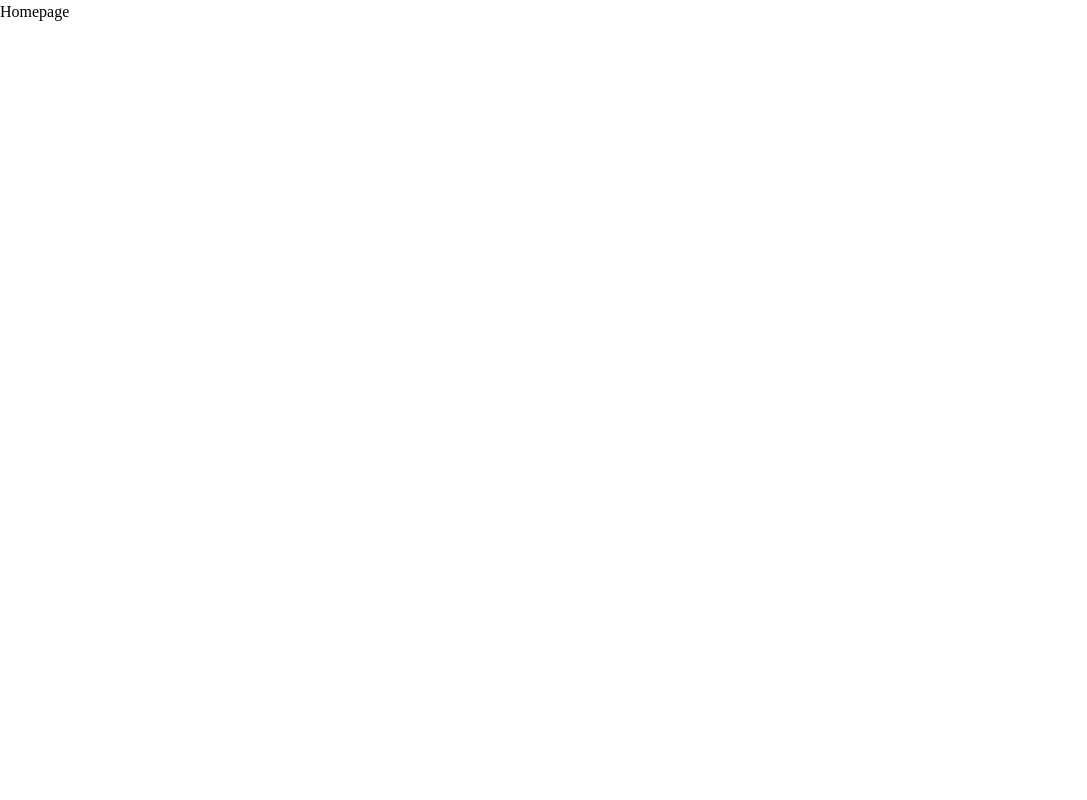
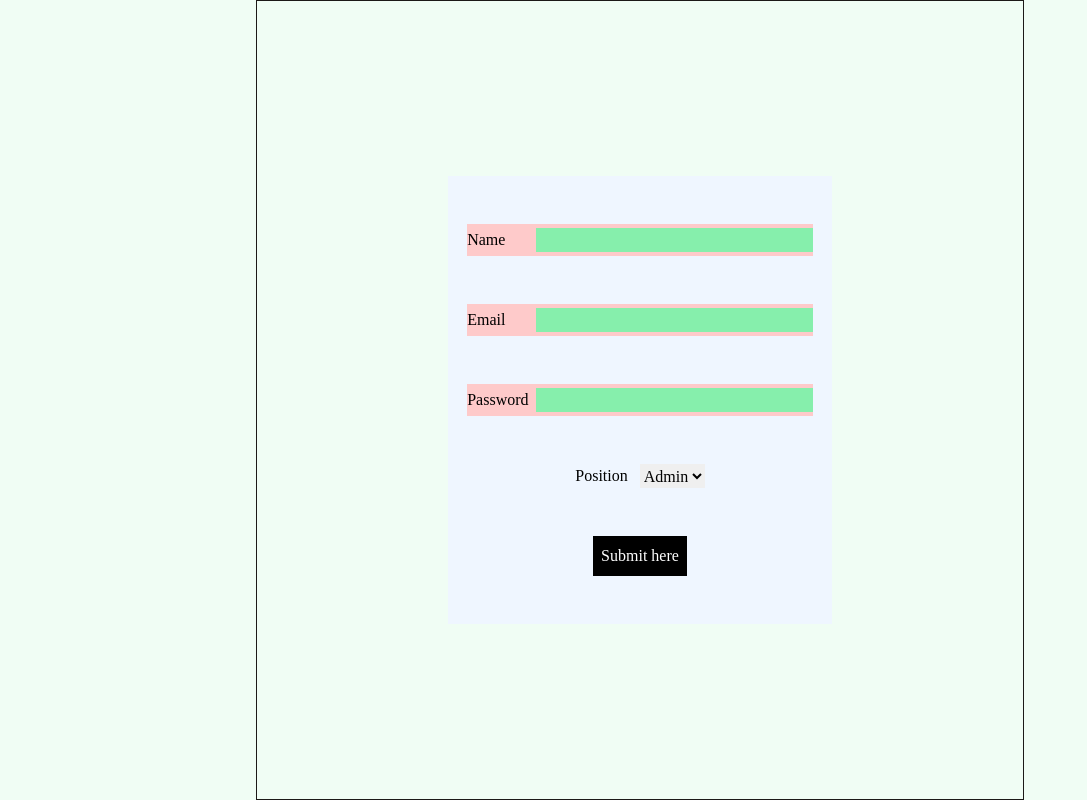
Before and after one commit to tautik/auth, a React (Vite) app: page / in a window 1280 px wide. Shown: the whole page, without its empty margins (0-1087 px from the left). Built offline with nearby package versions, Linux system fonts and the light colour scheme.

Commit message:
SignUp Form done

```diff
--- a/src/App.jsx
+++ b/src/App.jsx
@@ -1,5 +1,6 @@
 import { Outlet, RouterProvider, createBrowserRouter } from "react-router-dom";
-import { Homepage } from "./pages";
+import { SignUp } from "./pages";
+
 // import SidebarCmp from "./components/sidebar/SidebarCmp";
 // import { Navbar } from "./components/navbar";
 
@@ -18,7 +19,7 @@ const routes = createBrowserRouter([
       <>
         <div className="font-[Nunito] flex">
           {/* <SidebarCmp /> */}
-          <div className="w-full">
+          <div className="w-full h-full bg-green-50">
             {/* <Navbar /> */}
             <Outlet />
           </div>
@@ -28,7 +29,7 @@ const routes = createBrowserRouter([
     children: [
       {
         path: "/",
-        element: <Homepage />,
+        element: <SignUp />,
       },
     ],
   },
--- /dev/null
+++ b/src/components/Form/CustomInput.jsx
@@ -0,0 +1,18 @@
+import React from "react";
+import { useField } from "formik";
+
+const CustomInput = ({ label, ...props }) => {
+  const [field, meta] = useField(props);
+
+  return (
+    <div className="flex justify-between bg-red-200 w-[90%] mx-auto  py-1">
+      <label>{label}</label>
+      <input className="w-[80%] px-1 bg-green-300" {...field} {...props} />
+      {meta.touched && meta.error ? (
+        <div className="error">{meta.error}</div>
+      ) : null}
+    </div>
+  );
+};
+
+export default CustomInput;
--- /dev/null
+++ b/src/components/Form/CustomSelect.jsx
@@ -0,0 +1,37 @@
+// import React from "react";
+// import { useField } from "formik";
+
+// const CustomSelect = ({ label, ...props }) => {
+//   const [field, meta] = useField(props);
+
+//   return (
+//     <div className="flex gap-x-3">
+//       <label>{label}</label>
+//       <select {...field} {...props} />
+//       {meta.touched && meta.error ? (
+//         <div className="error">{meta.error}</div>
+//       ) : null}
+//     </div>
+//   );
+// };
+
+// export default CustomSelect;
+
+import { useField } from "formik";
+
+const CustomSelect = ({ label, ...props }) => {
+  const [field, meta] = useField(props);
+
+  return (
+    <div className="flex gap-x-3">
+      <label>{label}</label>
+      <select
+        {...field}
+        {...props}
+        className={meta.touched && meta.error ? "input-error" : ""}
+      />
+      {meta.touched && meta.error && <div className="error">{meta.error}</div>}
+    </div>
+  );
+};
+export default CustomSelect;
--- /dev/null
+++ b/src/components/Form/SignUpForm.jsx
@@ -0,0 +1,39 @@
+import { Field, Form, Formik } from "formik";
+import React from "react";
+import CustomInput from "./CustomInput";
+import CustomSelect from "./CustomSelect";
+
+const SignUpForm = () => {
+  return (
+    <div className="bg-blue-50 w-[24rem] h-[28rem]">
+      <Formik
+        initialValues={{ email: "", password: "", position: "", name: "" }}
+        onSubmit={(values, actions) => {
+          setTimeout(() => {
+            alert(JSON.stringify(values, null, 2));
+            actions.setSubmitting(false);
+          }, 1000);
+        }}
+      >
+        {(props) => (
+          <Form className="flex flex-col justify-evenly items-center h-full">
+            <CustomInput label="Name" name="name" type="text" />
+            <CustomInput label="Email" name="email" type="email" />
+            <CustomInput label="Password" name="password" type="password" />
+            <CustomSelect label="Position" name="position" type="text">
+              <option value="admin">Admin</option>
+              <option value="user">User</option>
+              <option value="other">Other</option>
+            </CustomSelect>
+
+            <button className="px-2 py-2 bg-black text-white" type="submit">
+              Submit here
+            </button>
+          </Form>
+        )}
+      </Formik>
+    </div>
+  );
+};
+
+export default SignUpForm;
--- /dev/null
+++ b/src/components/Form/index.js
@@ -0,0 +1,5 @@
+import CustomInput from "./CustomInput";
+import CustomSelect from "./CustomSelect";
+import SignUpForm from "./SignUpForm";
+
+export { SignUpForm, CustomInput, CustomSelect };
--- a/src/pages/Homepage.jsx
+++ /dev/null
@@ -1,7 +0,0 @@
-import React from "react";
-
-const Homepage = () => {
-  return <div>Homepage</div>;
-};
-
-export default Homepage;
--- /dev/null
+++ b/src/pages/SignUp.jsx
@@ -0,0 +1,12 @@
+import React from "react";
+import { SignUpForm } from "../components/Form";
+
+const SignUp = () => {
+  return (
+    <div className="flex h-[100vh] w-[60%] mx-auto   justify-center items-center border border-stone-900">
+      <SignUpForm />
+    </div>
+  );
+};
+
+export default SignUp;
--- a/src/pages/index.js
+++ b/src/pages/index.js
@@ -1,3 +1,3 @@
-import Homepage from "./Homepage";
+import SignUp from "./SignUp";
 
-export { Homepage };
+export { SignUp };
```
